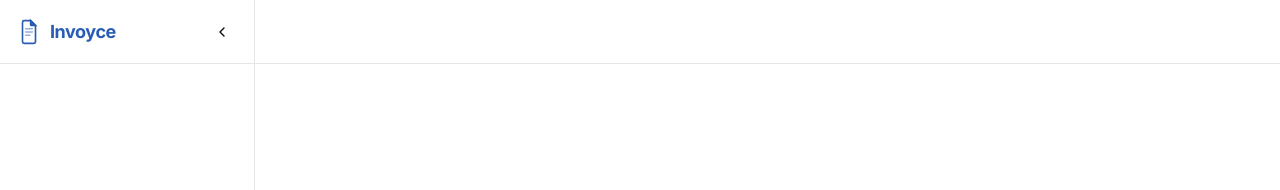
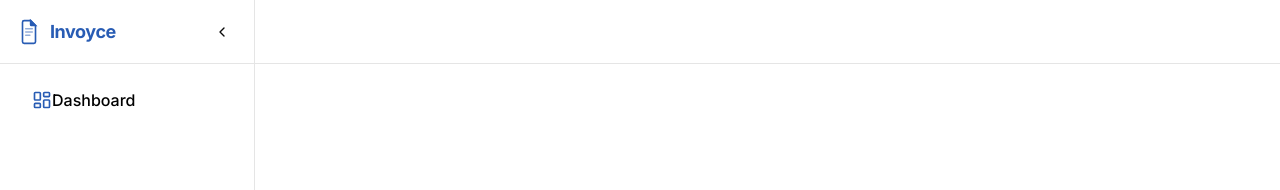
Before and after one commit to Uchenna99/Invoyce.pro-Clone, a React (Vite) app: page /dashboard in a window 1280 px wide. Shown: the top 190 px of the page. Built offline with nearby package versions, Linux system fonts and the light colour scheme.

Commit message:
building dashboard sidebar

```diff
--- a/src/App.css
+++ b/src/App.css
@@ -32,3 +32,4 @@
 /* text-black - #0a0a0a */
 /* text-gray- #737373 */
 /* gray accent - #f5f5f5 */
+/* inactive text - #4a5565 */
--- /dev/null
+++ b/src/Components/Dashboard/SectionSelect.tsx
@@ -0,0 +1,35 @@
+import { LayoutDashboard } from "lucide-react";
+
+interface Props {
+    name: string;
+    state: 'null' | 'hover' | 'active';
+}
+
+const SectionSelect = ({ name, state }:Props) => {
+    const colors = {null: '#4a5565', hover: '#0a0a0a', active: '#285cb4'};
+    const bgColors = {hover: '#f5f5f5', active: '#285bb41a'};
+
+
+  return (
+    <>
+        <div className={`w-full h-10 flex items-center px-4
+            ${state === 'hover'? bgColors.hover : state === 'active'? bgColors.active : ''}`}>
+
+            <LayoutDashboard
+                size={20}
+                color={
+                    state === 'hover'? colors.hover :
+                    state === 'active'? colors.active : ''
+                }
+            />
+
+            <p className="font-medium">
+                {name}
+            </p>
+
+        </div>
+    </>
+  )
+}
+
+export default SectionSelect;
--- a/src/Layout/UserDashboardLayout.tsx
+++ b/src/Layout/UserDashboardLayout.tsx
@@ -1,9 +1,12 @@
 import { ChevronLeft } from "lucide-react";
 import logo from "../assets/Images/logo.svg"
+import SectionSelect from "../Components/Dashboard/SectionSelect";
+import { useState } from "react";
 
 
 
 const UserDashboardLayout = () => {
+    const [selectedSection, setSelectedSection] = useState();
   return (
     <>
         <div className="w-full h-screen min-h-screen flex flex-row bg-white">
@@ -22,7 +25,12 @@ const UserDashboardLayout = () => {
 
                 <div className="w-full h-[calc(100%-64px)] flex flex-col justify-between p-4">
 
-                    <div className="w-full h-15 flex flex-col gap-1"></div>
+                    <div className="w-full h-fit flex flex-col gap-1">
+                        <SectionSelect
+                            name="Dashboard"
+                            state="active"
+                        />
+                    </div>
 
                     <div className="w-full h-14 bg-amber-100 flex border-t border-[#e5e5e5]"></div>
 
```
